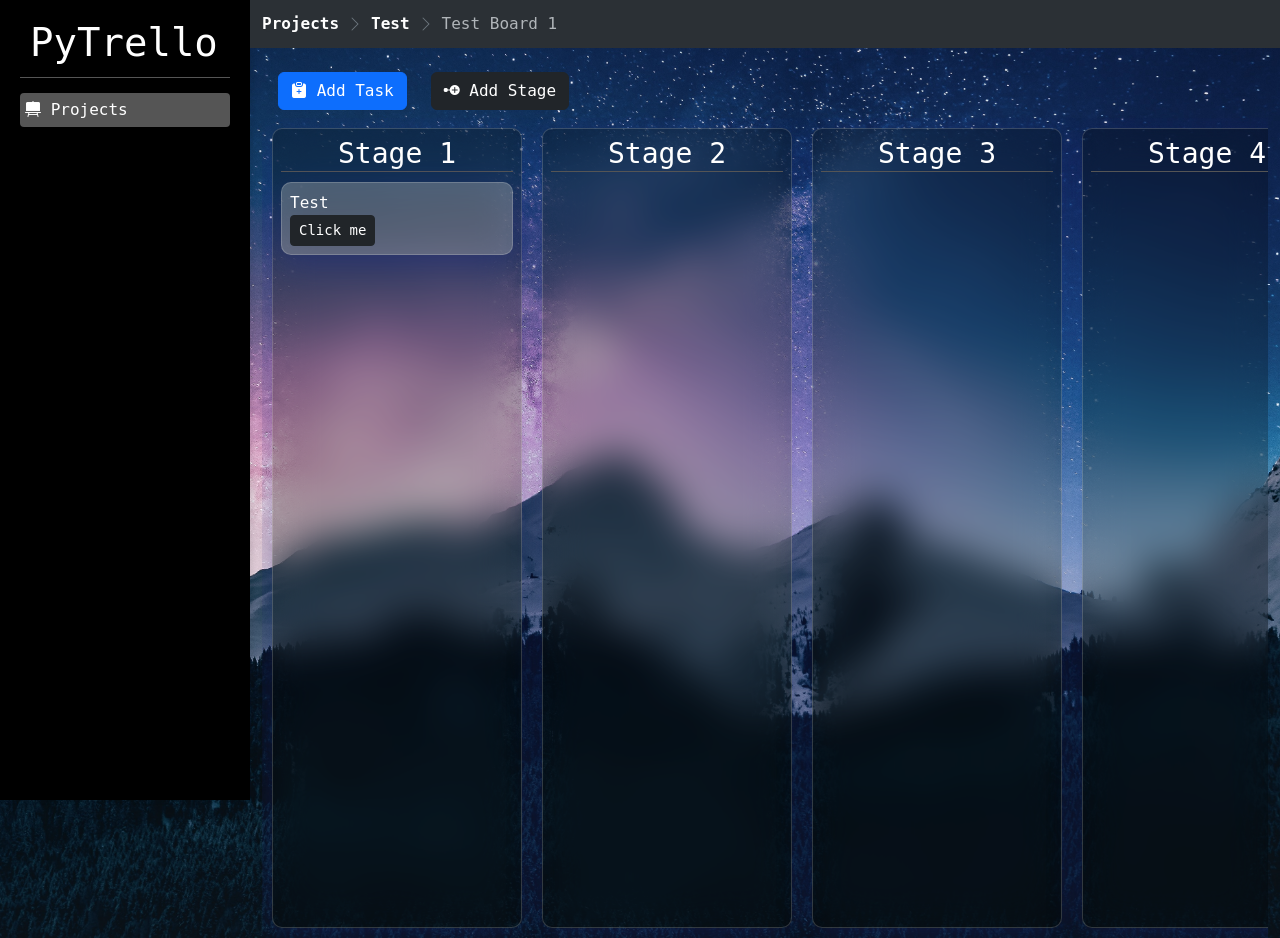
After one commit to DeepakHarish2097/PyTrello, a Django app: page /view/board/1 in a window 1280 px wide. The commit adds this page. Run offline with Django 5.2, Linux system fonts and the light colour scheme; data comes from the database, SQL or seed files in the repository; both versions use the stored data as it was after the commit; some libraries are stand-ins or nearby versions.

Commit message:
Stages and Task

```diff
--- a/project/models.py
+++ b/project/models.py
@@ -51,6 +51,7 @@ class Stage(models.Model):
     project = models.ForeignKey(Project, on_delete=models.CASCADE)
     board_group = models.ForeignKey(BoardGroup, on_delete=models.CASCADE, null=True, blank=True)
     board = models.ForeignKey(Board, on_delete=models.CASCADE)
+    order = models.IntegerField(default=0)
 
     def __str__(self):
         return self.name
--- /dev/null
+++ b/project/templates/project/board_view.html
@@ -0,0 +1,27 @@
+{% extends "base_template.html" %}
+
+{% block content %}
+<div class="row mt-4 mx-1">
+    <div class="col-auto">
+        <a href="#" class="btn btn-primary"><i class="bi bi-clipboard-plus-fill"></i> Add Task</a>
+    </div>
+    <div class="col-auto">
+        <a href="{% url "add_stage" board.id %}" class="btn btn-dark"><i class="bi bi-node-plus-fill"></i> Add Stage</a>
+    </div>
+</div>
+
+<div class="kanban-board mt-2" id="kanban-board">
+    {% for stage in board.stage_set.all %}
+        <div class="column" id="{{stage.id}}" ondrop="drop(event)" ondragover="allowDrop(event)">
+            <h3>{% if stage.name|length <= 12 %}{{stage.name}}{% else %}{{stage.name|slice:":9"}}...{% endif %}</h3>
+            {% for task in stage.task_set.all %}
+            <div class="task" draggable="true" id="task1707921694228">
+                <div>Test</div>
+                <a class="btn btn-sm btn-dark" href="https://www.google.com">Click me</a>
+            </div>
+            {% endfor %}
+        </div>
+    {% endfor %}
+</div>
+{% comment %} {% include "content_sample.html" %} {% endcomment %}
+{% endblock content %}
--- a/project/urls.py
+++ b/project/urls.py
@@ -11,4 +11,8 @@ urlpatterns = [
     path('edit/board-group/<int:id>', views.edit_board_group, name='edit_board_group'),
 
     path('add/board/<int:project_id>', views.create_board, name='create_board'),
+    path('edit/board/<int:id>', views.edit_board, name='edit_board'),
+    path('view/board/<int:id>', views.board_view, name='board_view'),
+
+    path('add/stage/<int:board_id>', views.add_stage, name='add_stage'),
 ]
--- a/project/views.py
+++ b/project/views.py
@@ -1,6 +1,6 @@
 from django.shortcuts import render, redirect
 from .models import Project, BoardGroup, Board
-from .forms import ProjectForm, BoardGroupForm, BoardForm
+from .forms import ProjectForm, BoardGroupForm, BoardForm, StageForm
 
 
 def projects_view(request):
@@ -143,7 +143,9 @@ def create_board(request, project_id):
     if request.method == "POST":
         form = BoardForm(request.POST, request.FILES)
         if form.is_valid():
-            form.save()
+            obj = form.save(commit=False)
+            obj.text_colour = "#000000" if calculate_luminance(hex_to_rgb(obj.colour)) > 0.5 else "#ffffff"
+            obj.save()
             return redirect("project_view", project_id)
 
     context = {
@@ -154,3 +156,60 @@ def create_board(request, project_id):
         "active_menu": "menu-projects"
     }
     return render(request, 'project/forms.html', context)
+
+
+def edit_board(request, id: int):
+    board = Board.objects.get(pk=id)
+    form = BoardForm(instance=board)
+    form.fields['board_group'].queryset = board.project.board_group_set.all()
+    if request.method == "POST":
+        form = BoardForm(request.POST, request.FILES, instance=board)
+        if form.is_valid():
+            obj = form.save(commit=False)
+            obj.text_colour = "#000000" if calculate_luminance(hex_to_rgb(obj.colour)) > 0.5 else "#ffffff"
+            obj.save()
+            return redirect('project_view', board.project.id)
+    context = {
+        "form": form,
+        "head": "Edit Board",
+        "bread_crumbs": ["Projects", board.project.name],
+        "last_crumb": board.project.name,
+        "active_menu": "menu-projects"
+    }
+    return render(request, 'project/forms.html', context)
+
+
+def board_view(request, id: int):
+    board = Board.objects.get(pk=id)
+    context = {
+        "board": board,
+        "bread_crumbs": ["Projects", board.project.name, board.name],
+        "last_crumb": board.name,
+        "active_menu": "menu-projects"
+    }
+    if board.image:
+        context['background_image'] = board.image.url
+    return render(request, 'project/board_view.html', context)
+
+
+def add_stage(request, board_id: int):
+    board = Board.objects.get(pk=board_id)
+    initial = {
+        "project": board.project,
+        "board_group": board.board_group,
+        "board": board,
+    }
+    form = StageForm(initial=initial)
+    if request.method == "POST":
+        form = StageForm(request.POST)
+        if form.is_valid():
+            form.save()
+            return redirect('board_view', board_id)
+    context = {
+        "form": form,
+        "head": "New Stage",
+        "bread_crumbs": ["Projects", board.project.name, board.name],
+        "last_crumb": board.name,
+        "active_menu": "menu-projects"
+    }
+    return render(request, 'project/forms.html', context)
--- a/static/custom/css/style.css
+++ b/static/custom/css/style.css
@@ -58,17 +58,24 @@ aside::-webkit-scrollbar-thumb:hover {
     min-height: 100vh;
     margin: 10px;
     padding: 8px;
-    background-color: #333;
-    border-radius: 4px;
-    box-shadow: 0 0 4px rgba(255, 255, 255, 0.1);
+    background: rgba( 0, 0, 0, 0.25 );
+    box-shadow: 0 8px 32px 0 rgba( 31, 38, 135, 0.37 );
+    backdrop-filter: blur( 20px );
+    -webkit-backdrop-filter: blur( 20px );
+    border-radius: 10px;
+    border: 1px solid rgba( 255, 255, 255, 0.18 );
 }
 
 .task {
-    background-color: #555;
     padding: 8px;
     margin: 8px 0;
-    border-radius: 4px;
     cursor: grab;
+    background: rgba( 255, 255, 255, 0.25 );
+    box-shadow: 0 8px 32px 0 rgba( 31, 38, 135, 0.37 );
+    backdrop-filter: blur( 20px );
+    -webkit-backdrop-filter: blur( 20px );
+    border-radius: 10px;
+    border: 1px solid rgba( 255, 255, 255, 0.18 );
 }
 
 .add-task-form,
--- a/templates/base_template.html
+++ b/templates/base_template.html
@@ -21,7 +21,7 @@
     <link rel="stylesheet" href="{% static 'custom/css/breadcrumbs.css' %}"/>
     <title>{% block title %}PyTrello{% endblock title %}</title>
 </head>
-<body style="background-image: url({{ background_image }})">
+<body style="background-image: url({{ background_image }}); background-position: center; background-size: cover;">
 {% block side_nav %}
     {% include "default_nav.html" %}
 {% endblock side_nav %}
```
Also changed, not shown: TODO.md (+26 -13 lines), project/forms.py (+23 -1 lines), project/templates/project/project_view.html (+6 -5 lines), db.sqlite3, media/boards/chevron-pattern.png (added), media/boards/photo-1519681393784-d120267933ba.jpeg (added), project/migrations/0010_stage_order.py (added).
